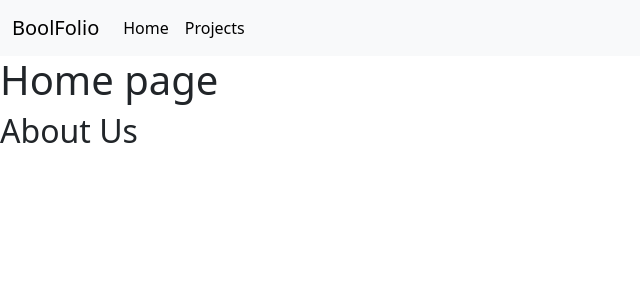
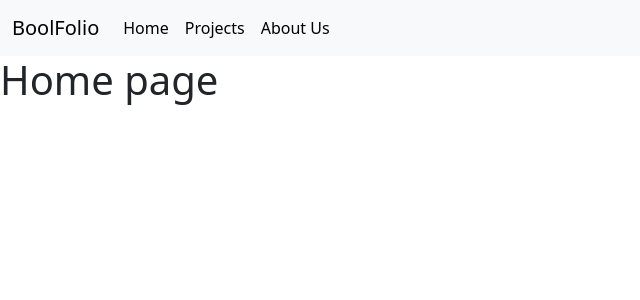
Before and after one commit to silviosalza/vite-boolfolio, a Vue app: page / in a window 1280 px wide. Shown: the top 300 px of the page, without its empty margins (0-640 px from the left). Built offline with nearby package versions, Linux system fonts and the light colour scheme.

Commit message:
about us page added

```diff
--- a/src/App.vue
+++ b/src/App.vue
@@ -17,8 +17,6 @@ export default{
   <!-- <ProjectsList/> -->
   <router-view></router-view>
 
-  <AppAbout/>
-
 
 </template>
 
--- a/src/components/AppHeader.vue
+++ b/src/components/AppHeader.vue
@@ -14,6 +14,11 @@ export default{
                     label: "Projects",
                     routeName: "projects"
                 },
+                {
+                    label: "About Us",
+                    routeName: "aboutUs"
+                },
+
 
             ]
         }
--- a/src/router.js
+++ b/src/router.js
@@ -1,6 +1,7 @@
 import { createRouter, createWebHistory } from "vue-router";
 import HomePage from "./pages/HomePage.vue";
 import ProjectsList from "./pages/ProjectsList.vue";
+import AppAbout from "./components/AppAbout.vue"
 
 const router = createRouter({
     history: createWebHistory(),
@@ -14,6 +15,11 @@ const router = createRouter({
             path: "/projects",
             name:"projects",
             component: ProjectsList,
+        },
+        {
+            path: "/aboutUs",
+            name:"aboutUs",
+            component: AppAbout,
         }
     ]
 
```
